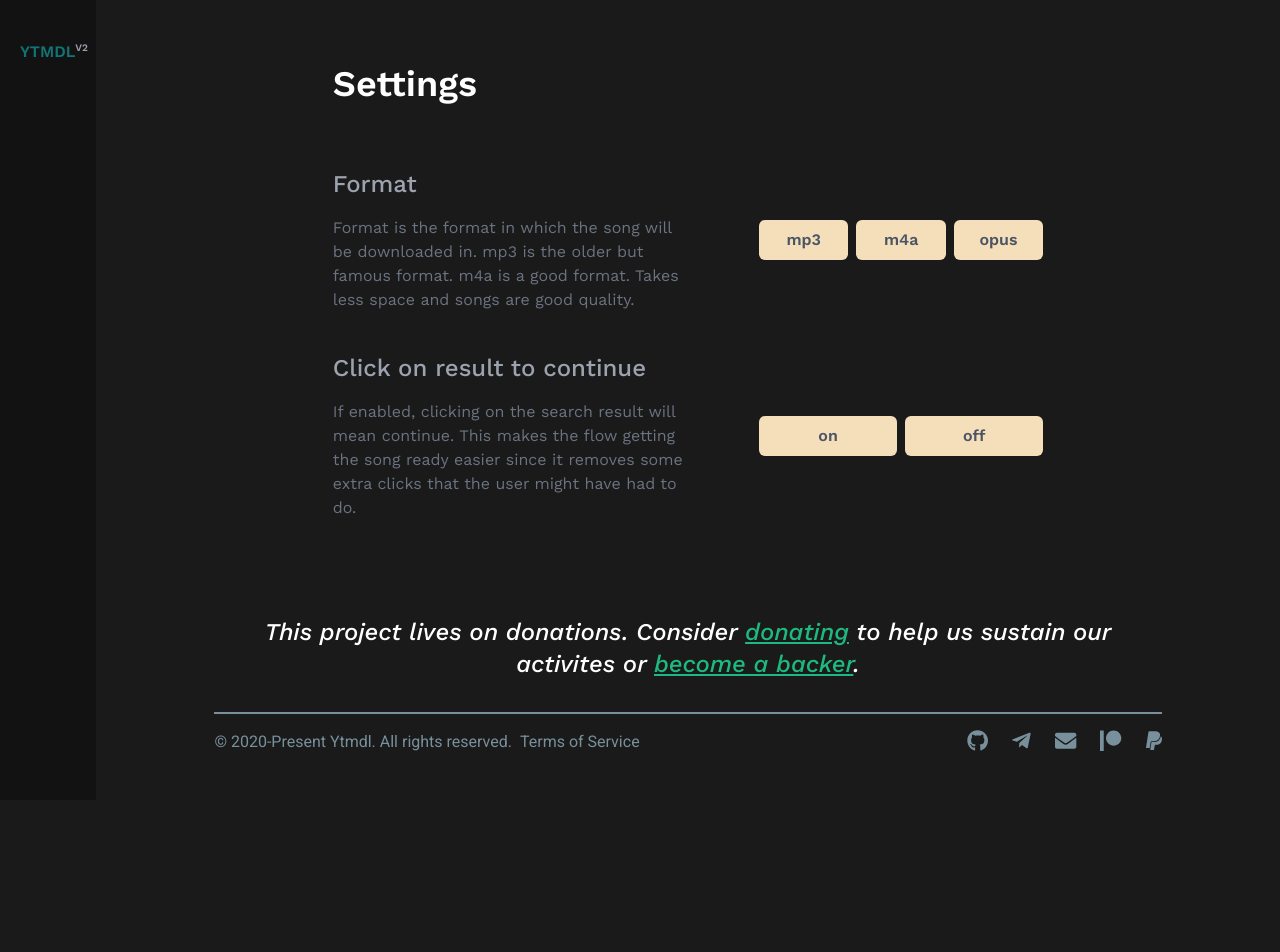
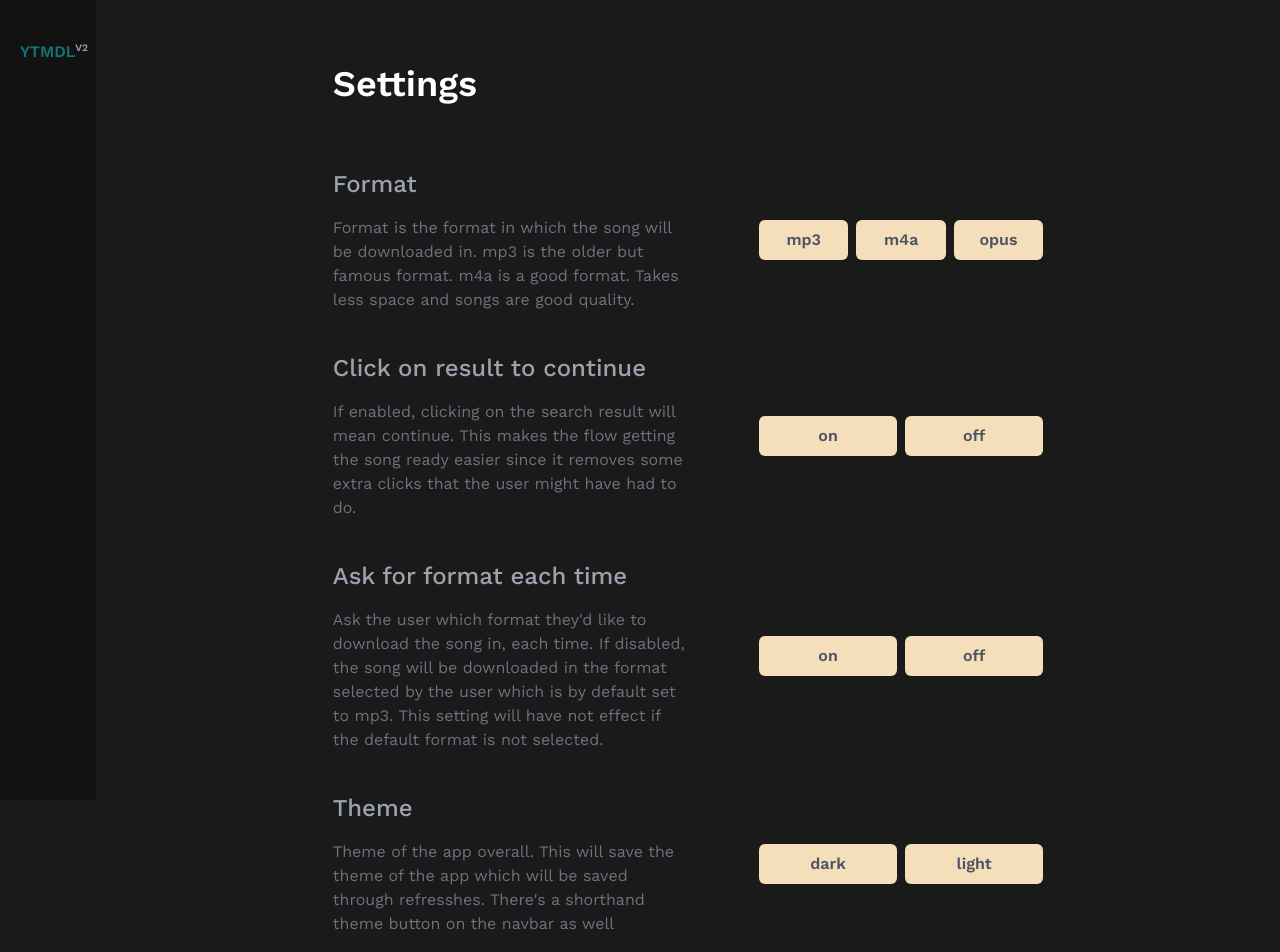
Before and after one commit to deepjyoti30/ytmdl-web-v2, a Vue app: page /settings in a window 1280 px wide. Shown: the top 952 px of the page. Before the commit the page ends 800 px from the top, so only its background shows below. Built offline with nearby package versions, Linux system fonts and the light colour scheme; some icons are missing; what vue-resource would draw is missing.

Commit message:
Add some more settings for the user

```diff
--- a/src/static/settings.js
+++ b/src/static/settings.js
@@ -14,6 +14,22 @@ const defaultSettings = [
       "If enabled, clicking on the search result will mean continue. This makes the flow getting the song ready easier since it removes some extra clicks that the user might have had to do.",
     options: ["on", "off"],
     default: "off"
+  },
+  {
+    name: "ask-format-each",
+    title: "Ask for format each time",
+    description:
+      "Ask the user which format they'd like to download the song in, each time. If disabled, the song will be downloaded in the format selected by the user which is by default set to mp3. This setting will have not effect if the default format is not selected.",
+    options: ["on", "off"],
+    default: "on"
+  },
+  {
+    name: "theme",
+    title: "Theme",
+    description:
+      "Theme of the app overall. This will save the theme of the app which will be saved through refresshes. There's a shorthand theme button on the navbar as well",
+    options: ["dark", "light"],
+    default: "light"
   }
 ];
 
--- a/src/views/Settings.vue
+++ b/src/views/Settings.vue
@@ -1,6 +1,6 @@
 <template>
   <div class="settings__container">
-    <div class="settings--content w-3/5 mr-auto ml-auto mt-16">
+    <div class="settings--content w-3/5 mr-auto ml-auto mt-16 mb-24">
       <div class="settings--text">
         <h1 class="font-semibold text-4xl dark:text-white">Settings</h1>
       </div>
```
